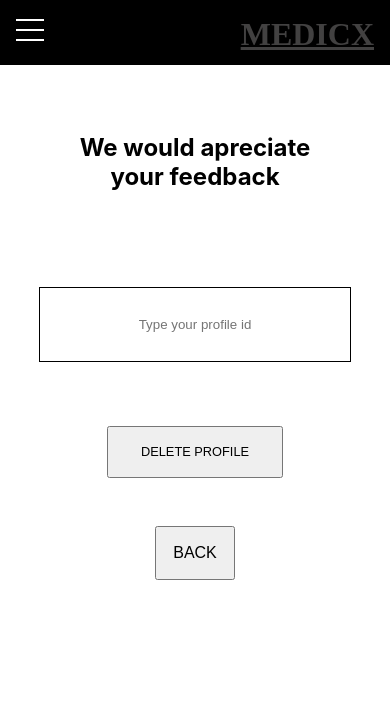
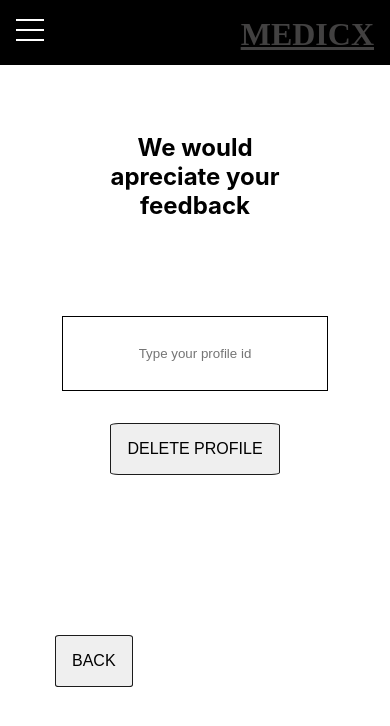
Before and after one commit to cenwachukwu/Medics, a React (Create React App) app: page /DeleteProfile in a window 390 px wide. Shown: the top 726 px of the page. Built offline with nearby package versions, Linux system fonts and the light colour scheme; no server answers; a web font is replaced by a local one.

Commit message:
added some styling for responsiveness

```diff
--- a/src/components/CreateProfile/CreateProfile.css
+++ b/src/components/CreateProfile/CreateProfile.css
@@ -9,7 +9,7 @@
 
 input{
     margin: 2rem auto;
-    width: 80%;
+    width: 85%;
     height: 75px;
     border: 1px solid black;
 }
@@ -20,4 +20,5 @@ input{
     text-transform: uppercase;
     font-size: 0.8rem;
     margin: 2rem;
+    margin-bottom: 0;
 }
--- a/src/components/CreateProfile/CreateProfile.js
+++ b/src/components/CreateProfile/CreateProfile.js
@@ -296,7 +296,7 @@ class CreateProfile extends Component {
 
     render() {
         return (
-            <div>
+            <div className="WidthThang">
                 <form onSubmit={this.onSubmit}>
                     <div className="CreateprofileForm">
                         <h1 className="createProfileHeader">Fill out the form to create profile</h1>
@@ -325,7 +325,7 @@ class CreateProfile extends Component {
                             <input type="text" value={this.state.school} placeholder="Enter the name of your school" onChange={this.onChangeSchool} />
                         </div>
                         <div>
-                            <input type="text" value={this.state.degree} placeholder="Enter the degree you earned from the school mentioned above" onChange={this.onChangeDegree} />
+                            <input type="text" value={this.state.degree} placeholder="Degree you earned from the school mentioned above" onChange={this.onChangeDegree} />
                         </div>
                         <div>
                             <input type="text" value={this.state.license_number} placeholder="Enter your license number" onChange={this.onChangeLicense_number} />
@@ -370,24 +370,24 @@ class CreateProfile extends Component {
                             <input type="text" value={this.state.phone_type} placeholder="Land/Cell" onChange={this.onChangePhone_type} />
                         </div>
                         <div>
-                            <input type="text" value={this.state.language_name} placeholder="Enter the languages spoken at your practice eg. English and spanish" onChange={this.onChangeLanguage_name} />
+                            <input type="text" value={this.state.language_name} placeholder="Languages eg. English and spanish" onChange={this.onChangeLanguage_name} />
                         </div>
                         <div>
-                            <input type="text" value={this.state.category_types} placeholder="Enter the insurance category accepted at your practice eg. Medical, Vision" onChange={this.onChangeCategory_types} />
+                            <input type="text" value={this.state.category_types} placeholder="Insurance category eg. Medical, Vision" onChange={this.onChangeCategory_types} />
                         </div>
                         <div>
-                            <input type="text" value={this.state.insurance_uid} placeholder="Enter a valid insurance uid for your practice" onChange={this.onChangeInsurance_uid} />
+                            <input type="text" value={this.state.insurance_uid} placeholder="Valid insurance uid" onChange={this.onChangeInsurance_uid} />
                         </div>
                         <div>
-                            <input type="text" value={this.state.insurance_name} placeholder="Enter a valid name for the insurance accepted by your practice" onChange={this.onChangeInsurance_name} />
+                            <input type="text" value={this.state.insurance_name} placeholder="Valid insurance company name" onChange={this.onChangeInsurance_name} />
                         </div>
                         <div>
-                        <button type="submit" value="Submit" className="createProfileButton">Create New Profile</button>
+                        <button type="submit" value="Submit" className="xyz">Create New Profile</button>
                         </div>
                     </div>
                 </form>
                 <div className="yzx">
-                    <Link to="/myaccount" className="atag"><button className="xyz">back</button></Link>
+                    <Link to="/myaccount" className="atag"><button className="xyz back">back</button></Link>
                 </div>
             </div>
         )
--- a/src/components/DeleteProfile/DeleteProfile.css
+++ b/src/components/DeleteProfile/DeleteProfile.css
@@ -0,0 +1,8 @@
+.back{
+    margin-top: 5rem;
+    float: left;
+}
+.WidthThang{
+    margin: 0 auto;
+    width: 80%;
+}
--- a/src/components/DeleteProfile/DeleteProfile.js
+++ b/src/components/DeleteProfile/DeleteProfile.js
@@ -38,7 +38,7 @@ class DeleteProfile extends Component {
     render() {
         // const { query, result } = this.state;
         return (
-            <div>
+            <div className="WidthThang">
                 <form onSubmit={this.onSubmit}>
                     <div>
                         <h2 className="EditProfileHeadr">
@@ -48,12 +48,12 @@ class DeleteProfile extends Component {
                             <input type="text" value={this.state.id} placeholder="Type your profile id" onChange={this.onChangeId} />
                         </div>
                         <div>
-                        <button type="submit" value="Submit" className="createProfileButton">Delete Profile</button>
+                        <button type="submit" value="Submit" className="xyz">Delete Profile</button>
                         </div>
                     </div>
                 </form>
                 <div className="yzx">
-                    <Link to="/myaccount" className="atag"><button className="xyz">back</button></Link>
+                    <Link to="/myaccount" className="atag"><button className="xyz back">back</button></Link>
                 </div>
             </div>
         )
--- a/src/components/Doctor/Doctor.css
+++ b/src/components/Doctor/Doctor.css
@@ -141,10 +141,19 @@ p{
 
 .xyz{
     text-transform: uppercase;
+    border: 0.5px solid rgb(28, 28, 28);
+    border-radius: 5%;
     font-size: 1rem;
     color: black;
     padding: 1rem;
+    margin-bottom: 4rem;
 }
+
+.xyz:hover{
+    background-color: rgb(28, 28, 28);
+    color: white;
+}
+
 .yzx{
     margin: 1rem;
 }
--- a/src/components/EditProfile/EditProfile.css
+++ b/src/components/EditProfile/EditProfile.css
@@ -7,6 +7,7 @@
     color: black;
     background-color: rgba(0, 0, 0, 0.1);
     border-radius: 20%;
+    font-size: 0.9rem;
 }
 
 .EditProfileHeadr{
--- a/src/components/EditProfile/EditProfile.js
+++ b/src/components/EditProfile/EditProfile.js
@@ -219,12 +219,12 @@ class EditProfile extends Component {
 
     render() {
         return (
-            <div>
+            <div className="WidthThang">
                 <div className="topform">
                     <h1 className="EditProfileHeadr">Type in your last name to edit your profile!</h1>
                     <div>
                         <input className="topforminput" type="text" value={this.state.searchName} placeholder="Type in your last name" onChange={this.onSearchName} />
-                        <div className="Button-div" onClick={this.onFindProfile}>
+                        <div className="Button-div xyz" onClick={this.onFindProfile}>
                             <p className="Button-div-ptag">Find your profile</p>
                         </div>
                     </div>
@@ -282,14 +282,14 @@ class EditProfile extends Component {
                                     <input type="text" value={this.state.actor} placeholder="How would you like to be addressed eg. Cardiologist" onChange={this.onChangeActor} />
                                 </div>
                                 <div>
-                                    <input type="submit" placeholder="Edit Your Profile" />
+                                    <button type="submit" value="Submit" className="xyz">Edit Profile</button>
                                 </div>
                             </div>
                         )
                     })}
                 </form>
                 <div className="yzx">
-                    <Link to="/myaccount" className="atag"><button className="xyz">back</button></Link>
+                    <Link to="/myaccount" className="atag"><button className="xyz back">back</button></Link>
                 </div>
             </div >
         )
```
